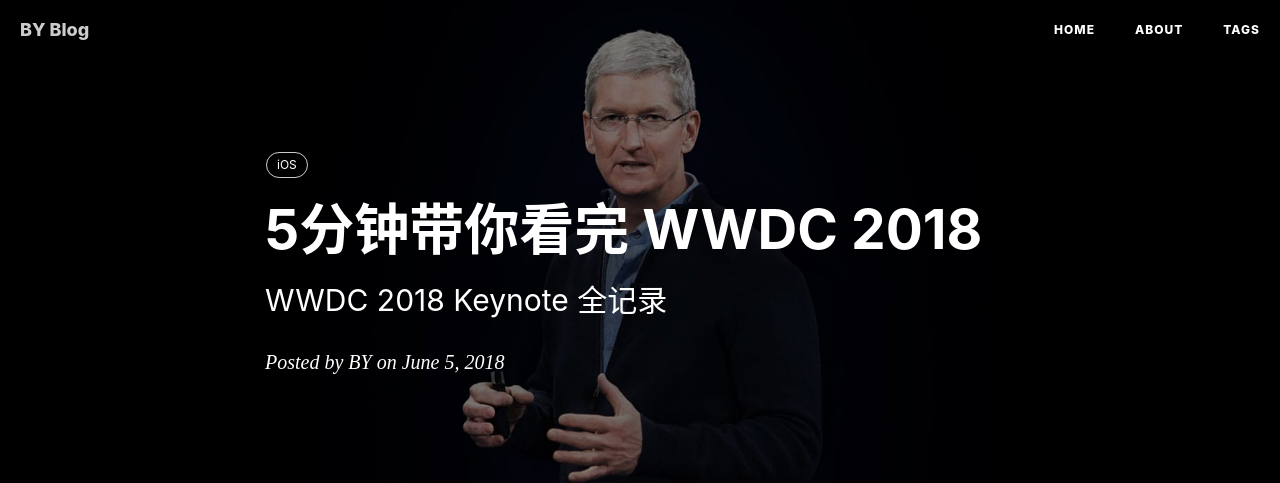
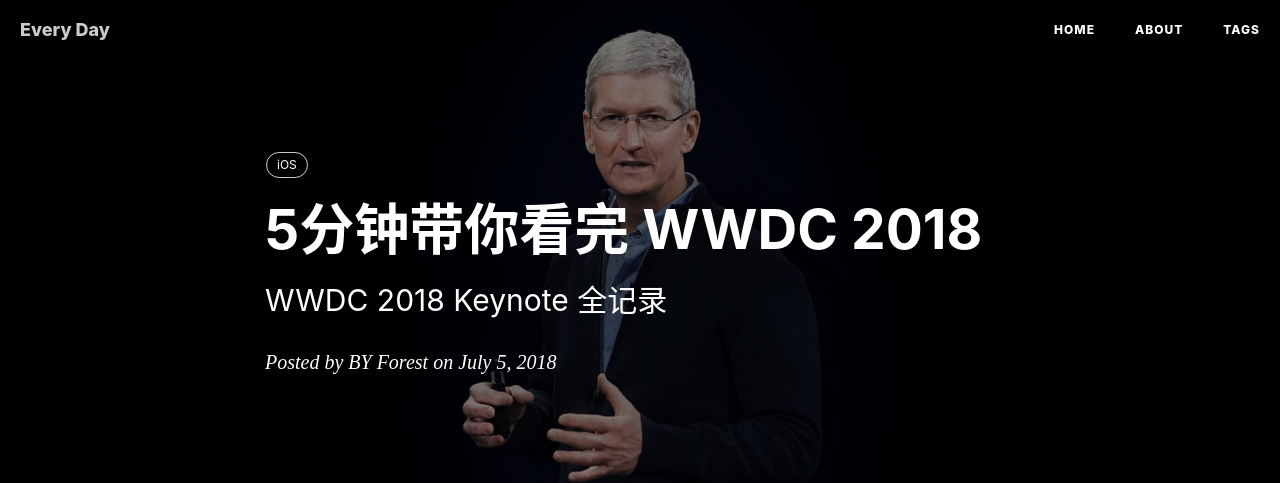
Before and after one commit to bigsen/bigsen.github.io, a Jekyll site: the page built from _posts/2018-06-05-5分钟带你看完-WWDC-2018.md, in a window 1280 px wide and 900 px high. Shown: the top 483 px of the window. Built offline with Jekyll 4.4.1, drawn with Linux system fonts in a browser that asks for light colours; nearby versions of some CDN libraries; comment, search, counter and statistics services are not loaded; some of the changed text lies outside the part shown.

Commit message:
修改文章

```diff
--- a/_config.yml
+++ b/_config.yml
@@ -1,6 +1,6 @@
 # Site settings
-title: BY Blog
-SEOTitle: Forest的博客 | BY Blog
+title: Every Day
+SEOTitle: 大森的博客 | BY Blog
 header-img: img/post-bg-desk.jpg
 email: zhangdasen@126.com
 description: "Every failure is leading towards success."
--- a/_posts/2018-06-05-5分钟带你看完-WWDC-2018.md
+++ b/_posts/2018-06-05-5分钟带你看完-WWDC-2018.md
@@ -2,8 +2,8 @@
 layout:     post
 title:      5分钟带你看完 WWDC 2018
 subtitle:   WWDC 2018 Keynote 全记录
-date:       2018-06-05
-author:     BY
+date:       2018-07-05
+author:     BY Forest
 header-img: img/post-bg-cook.jpg
 catalog: true
 tags:
```
